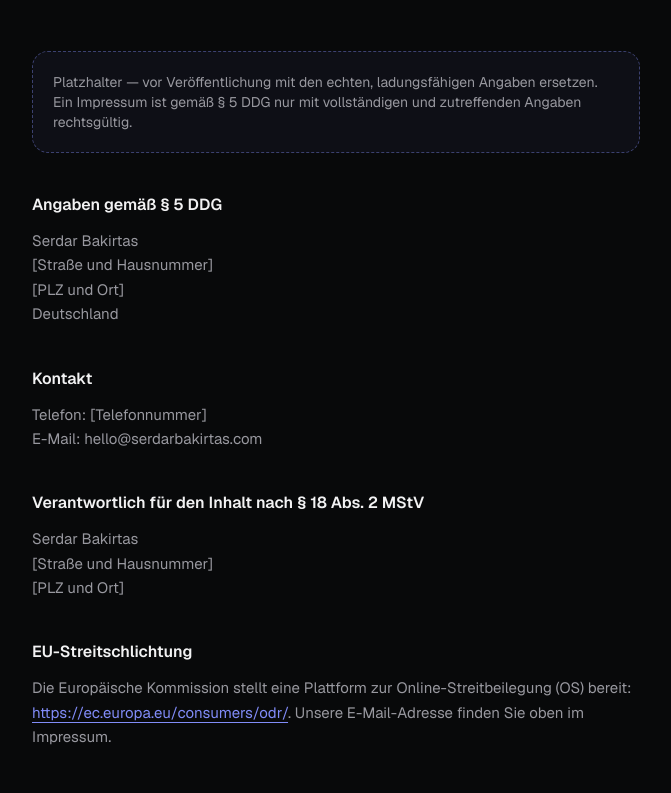
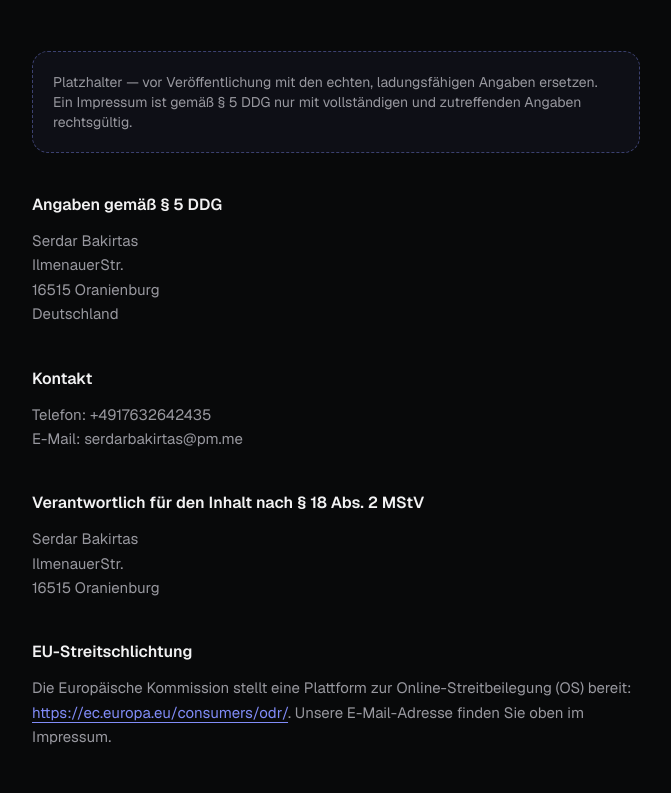
Before and after one commit to serdarbakirtas/serdarbakirtas-web, a Next.js app: page /impressum in a window 1280 px wide. Shown: the part 381-1174 px from the top of the page, without its empty margins (304-975 px from the left). Built offline with nearby package versions, Linux system fonts and the light colour scheme.

Commit message:
Provide legal contact details for Impressum

```diff
--- a/app/impressum/page.tsx
+++ b/app/impressum/page.tsx
@@ -32,9 +32,9 @@ export default function ImpressumPage() {
               <p className="mt-3">
                 Serdar Bakirtas
                 <br />
-                [Straße und Hausnummer]
+                IlmenauerStr.
                 <br />
-                [PLZ und Ort]
+                16515 Oranienburg
                 <br />
                 Deutschland
               </p>
@@ -45,9 +45,9 @@ export default function ImpressumPage() {
                 Kontakt
               </h2>
               <p className="mt-3">
-                Telefon: [Telefonnummer]
+                Telefon: +4917632642435
                 <br />
-                E-Mail: hello@serdarbakirtas.com
+                E-Mail: serdarbakirtas@pm.me
               </p>
             </section>
 
@@ -58,9 +58,9 @@ export default function ImpressumPage() {
               <p className="mt-3">
                 Serdar Bakirtas
                 <br />
-                [Straße und Hausnummer]
+                IlmenauerStr.
                 <br />
-                [PLZ und Ort]
+                16515 Oranienburg
               </p>
             </section>
 
```
